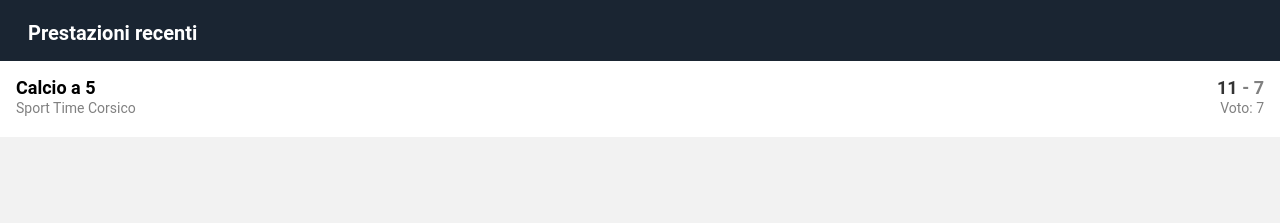
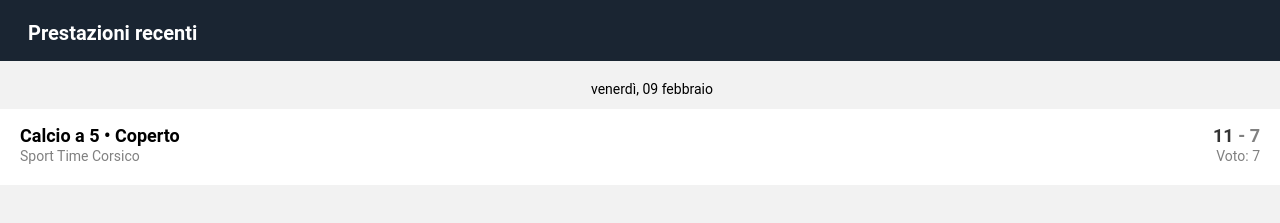
Before and after one commit to danielemegna/fubles-plus, a website: page public/index.html in a window 1280 px wide. Shown: the part 45-268 px from the top of the page. Drawn offline with Linux system fonts and the light colour scheme.

Commit message:
Match date, title, structure and outcome complete

```diff
--- a/public/index.html
+++ b/public/index.html
@@ -15,8 +15,12 @@
     </header>
     <main>
       <div class="match-card">
+        <div class="match-card__date">
+          venerd&igrave;, 09 febbraio
+        </div>
+        <div class="match-card__body">
           <div class="match-card__grid">
-          <span class="match-card__sport-type">Calcio a 5</span>
+            <span class="match-card__sport-type">Calcio a 5 &bull; Coperto</span>
             <div class="match-card__outcome">
               <span class="match-card__self">11</span>
               <span>-</span>
@@ -25,7 +29,7 @@
             <span class="match-card__structure-name">Sport Time Corsico</span>
             <div class="match-card__average-vote">Voto: <span id="match-avg-vote-0">7</span></div>
           </div>
-
+        </div>
       </div>
     </main>
   </body>
--- a/public/style.css
+++ b/public/style.css
@@ -8,6 +8,10 @@
 
 h1 {
   margin: 0;
+}
+
+body>* {
+  box-sizing: border-box;
 }
 
 body {
@@ -50,13 +54,17 @@ header > div {
 }
 
 .match-card {
-  padding: var(--x-padding);
+  margin: 0.5rem 0;
+}
+
+.match-card__body {
+  padding: var(--x-padding) var(--y-padding);
   background: white;
 }
 
 .match-card__grid {
   display: grid;
-  grid-template-columns: repeat(2, 1fr);
+  grid-template-columns: 3fr 1fr;
   grid-template-rows: repeat(2, 1fr);
   row-gap: 0.125rem;
 }
@@ -92,3 +100,10 @@ header > div {
   font-size: 0.875rem;
   color: var(--grey);
 }
+
+.match-card__date {
+  padding: 0.75rem;
+  text-align: center;
+  width: 100%;
+  font-size: 0.875rem;
+}
```
Lines whose indentation alone changed are shown as unchanged.
